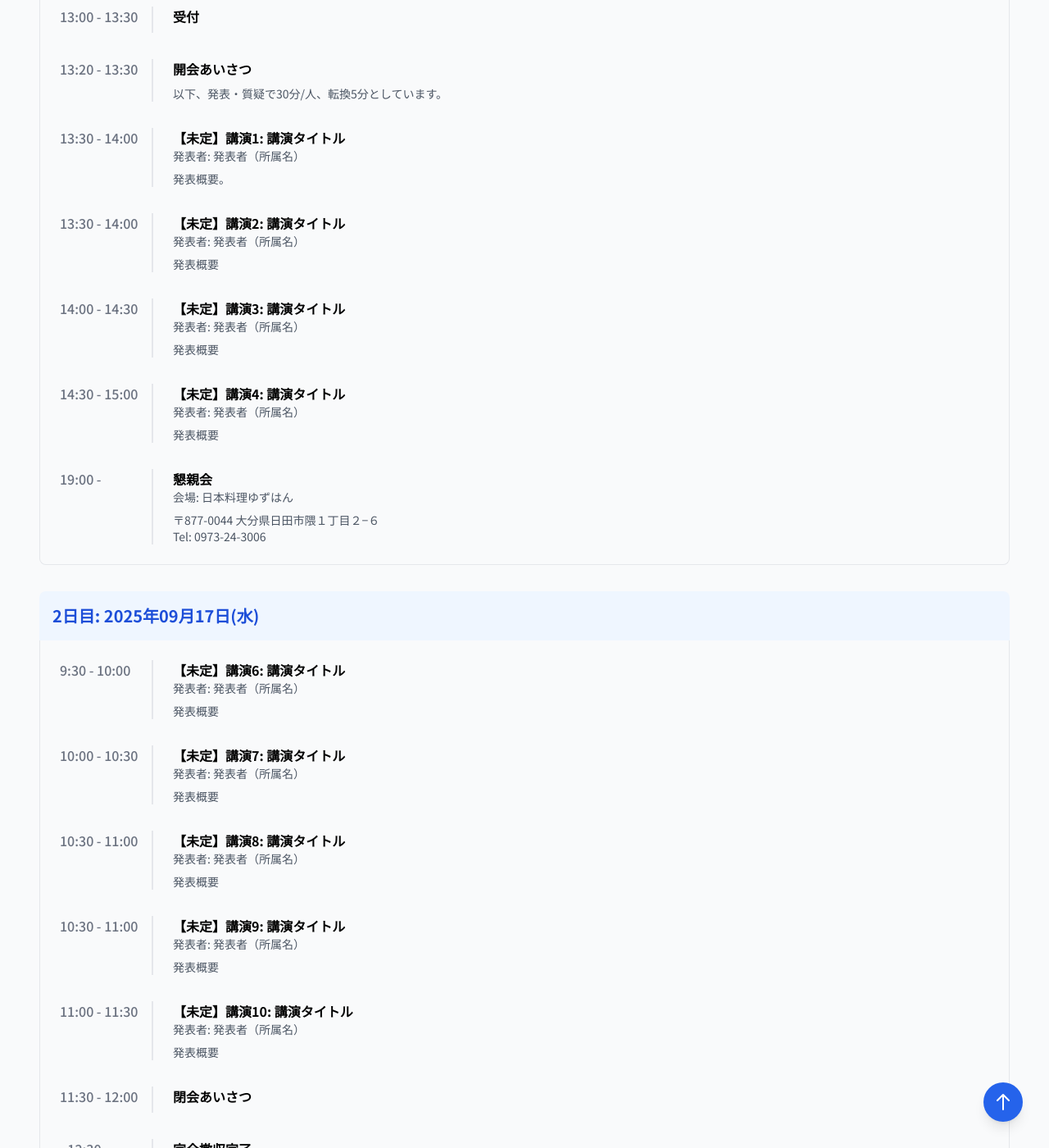
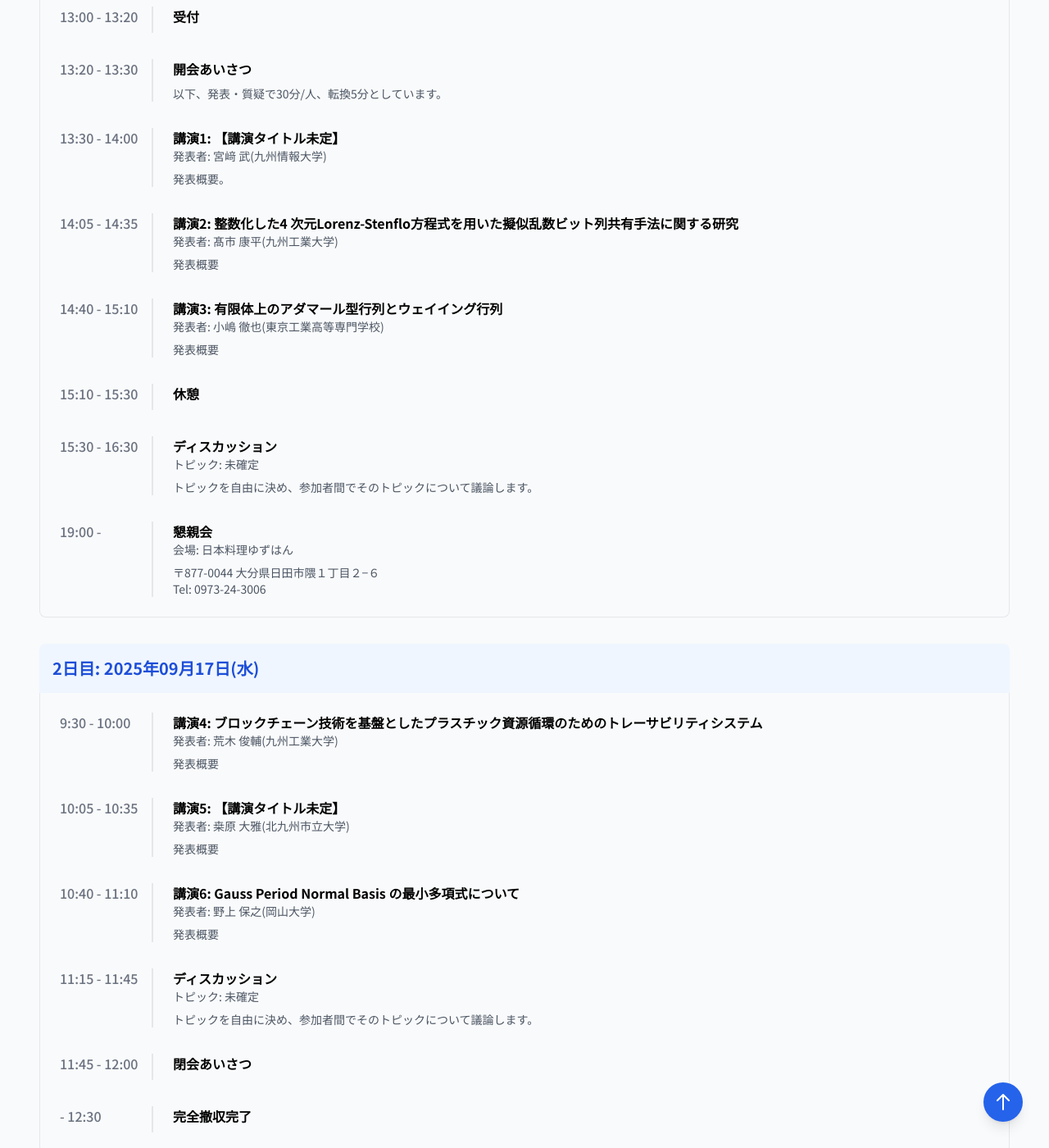
Before and after one commit to FFTPRS/WS, a Jekyll site: the page built from pages/workshop11.html, in a window 1280 px wide and 1400 px high, scrolled down 2578 px. Shown: the whole window at 82% size. Built offline with Jekyll 4.4.1, drawn with Linux system fonts in a browser that asks for light colours; nearby versions of some CDN libraries; some of the changed text lies outside the part shown.

Commit message:
プログラム仮案を配置
締切欄群に“締め切りました”を追記
懇親会の時間を確定表現へ
プログラムを仮案で書換

```diff
--- a/_data/workshop11.yml
+++ b/_data/workshop11.yml
@@ -14,19 +14,19 @@ place: "日田市複合文化施設AOSE"
 place_url: https://www.city.hita.oita.jp/kyouiku_iinkai/riyou/kouminkan/4922.html
 google_map: <iframe src="https://www.google.com/maps/embed?pb=!1m18!1m12!1m3!1d3333.728120419911!2d130.9392304762689!3d33.325922655731596!2m3!1f0!2f0!3f0!3m2!1i1024!2i768!4f13.1!3m3!1m2!1s0x35416a1e39a4a955%3A0x40f4cae237c25ac0!2z5pel55Sw5biC6KSH5ZCI5paH5YyW5pa96KitIEFPU0U!5e0!3m2!1sja!2sjp!4v1753613193881!5m2!1sja!2sjp" width="600" height="450" style="border:0;" allowfullscreen="" loading="lazy" referrerpolicy="no-referrer-when-downgrade"></iframe>
 entrance_fee: "一般: 1,500円 / 学生: 無料"
-application_deadline: "発表申込締切: 2025年9月<del>2日 (火)</del> 9日 (火)"
-manuscript_deadline: "発表原稿締切: 2025年9月9日 (火)"
-social_gathering_application_deadline: "聴講・懇親会参加申込締切：2025年9月<del>5日 (金)</del> 9日 (火)"
+application_deadline: "発表申込締切: 2025年9月<del>2日 (火)</del> 9日 (火) <b>締め切りました</b>"
+manuscript_deadline: "発表原稿締切: 2025年9月9日 (火) <b>締め切りました</b>"
+social_gathering_application_deadline: "聴講・懇親会参加申込締切：2025年9月<del>5日 (金)</del> 9日 (火) <b>締め切りました</b>"
 application_description: "
 発表をご希望の方は、以上の締め切りをご確認の上、下記のメールからご回答ください。<br />
 また、発表される場合は発表原稿フォーマットをダウンロードし、フォーマットにしたがって原稿を執筆のうえ、メール（fftprs[at]googlegroups.com）にて送付ください。<br />
 なお、講演(および参加)希望者多数の場合には、会場の広さなどの関係で参加をお断りせざるを得ない場合があります。予めご了承ください。<br />
-予稿集は当日配布いたします。また、16日の19時（仮）ごろから懇親会を予定しております。ご参加の可否についても併せて申込みフォームからご回答ください。"
+予稿集は当日配布いたします。また、16日の19時から懇親会を予定しております。ご参加の可否についても併せて申込みフォームからご回答ください。"
 
 program:
   - day: "1日目: 2025年09月16日(火)"
     time_schedule:
-    - time: "13:00 - 13:30"
+    - time: "13:00 - 13:20"
       title: "受付"
       speaker: ""
       description: ""
@@ -35,21 +35,25 @@ program:
       speaker: ""
       description: "以下、発表・質疑で30分/人、転換5分としています。"
     - time: "13:30 - 14:00"
-      title: "【未定】講演1: 講演タイトル"
-      speaker: "発表者: 発表者（所属名）"
+      title: "講演1: 【講演タイトル未定】"
+      speaker: "発表者: 宮﨑 武(九州情報大学)"
       description: "発表概要。"
-    - time: "13:30 - 14:00"
-      title: "【未定】講演2: 講演タイトル"
-      speaker: "発表者: 発表者（所属名）"
+    - time: "14:05 - 14:35"
+      title: "講演2: 整数化した4 次元Lorenz-Stenflo方程式を用いた擬似乱数ビット列共有手法に関する研究"
+      speaker: "発表者: 髙市 康平(九州工業大学)"
       description: "発表概要"
-    - time: "14:00 - 14:30"
-      title: "【未定】講演3: 講演タイトル"
-      speaker: "発表者: 発表者（所属名）"
+    - time: "14:40 - 15:10"
+      title: "講演3: 有限体上のアダマール型行列とウェイイング行列"
+      speaker: "発表者: 小嶋 徹也(東京工業高等専門学校)"
       description: "発表概要"
-    - time: "14:30 - 15:00"
-      title: "【未定】講演4: 講演タイトル"
-      speaker: "発表者: 発表者（所属名）"
-      description: "発表概要"
+    - time: "15:10 - 15:30"
+      title: "休憩"
+      speaker: ""
+      description: ""
+    - time: "15:30 - 16:30"
+      title: "ディスカッション"
+      speaker: "トピック: 未確定"
+      description: "トピックを自由に決め、参加者間でそのトピックについて議論します。"
     - time: "19:00 - "
       title: "懇親会"
       speaker: "会場: 日本料理ゆずはん"
@@ -58,26 +62,22 @@ program:
   - day: "2日目: 2025年09月17日(水)"
     time_schedule:
     - time: "9:30 - 10:00"
-      title: "【未定】講演6: 講演タイトル"
-      speaker: "発表者: 発表者（所属名）"
+      title: "講演4: ブロックチェーン技術を基盤としたプラスチック資源循環のためのトレーサビリティシステム"
+      speaker: "発表者: 荒木 俊輔(九州工業大学)"
       description: "発表概要"
-    - time: "10:00 - 10:30"
-      title: "【未定】講演7: 講演タイトル"
-      speaker: "発表者: 発表者（所属名）"
+    - time: "10:05 - 10:35"
+      title: "講演5: 【講演タイトル未定】"
+      speaker: "発表者: 桒原 大雅(北九州市立大学)"
       description: "発表概要"
-    - time: "10:30 - 11:00"
-      title: "【未定】講演8: 講演タイトル"
-      speaker: "発表者: 発表者（所属名）"
+    - time: "10:40 - 11:10"
+      title: "講演6: Gauss Period Normal Basis の最小多項式について"
+      speaker: "発表者: 野上 保之(岡山大学)"
       description: "発表概要"
-    - time: "10:30 - 11:00"
-      title: "【未定】講演9: 講演タイトル"
-      speaker: "発表者: 発表者（所属名）"
-      description: "発表概要"
-    - time: "11:00 - 11:30"
-      title: "【未定】講演10: 講演タイトル"
-      speaker: "発表者: 発表者（所属名）"
-      description: "発表概要"
-    - time: "11:30 - 12:00"
+    - time: "11:15 - 11:45"
+      title: "ディスカッション"
+      speaker: "トピック: 未確定"
+      description: "トピックを自由に決め、参加者間でそのトピックについて議論します。"
+    - time: "11:45 - 12:00"
       title: "閉会あいさつ"
       speaker: ""
       description: ""
```
